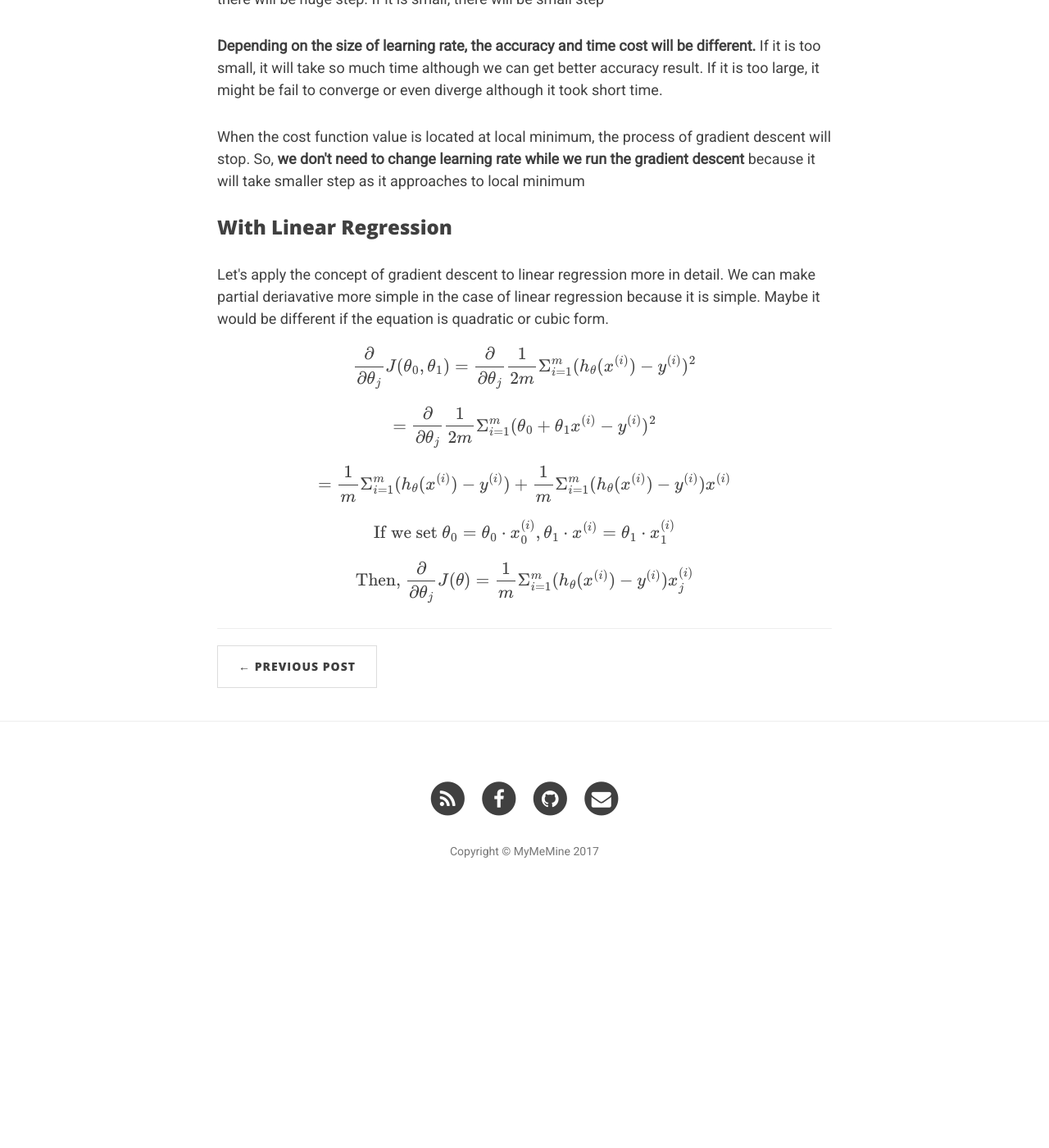
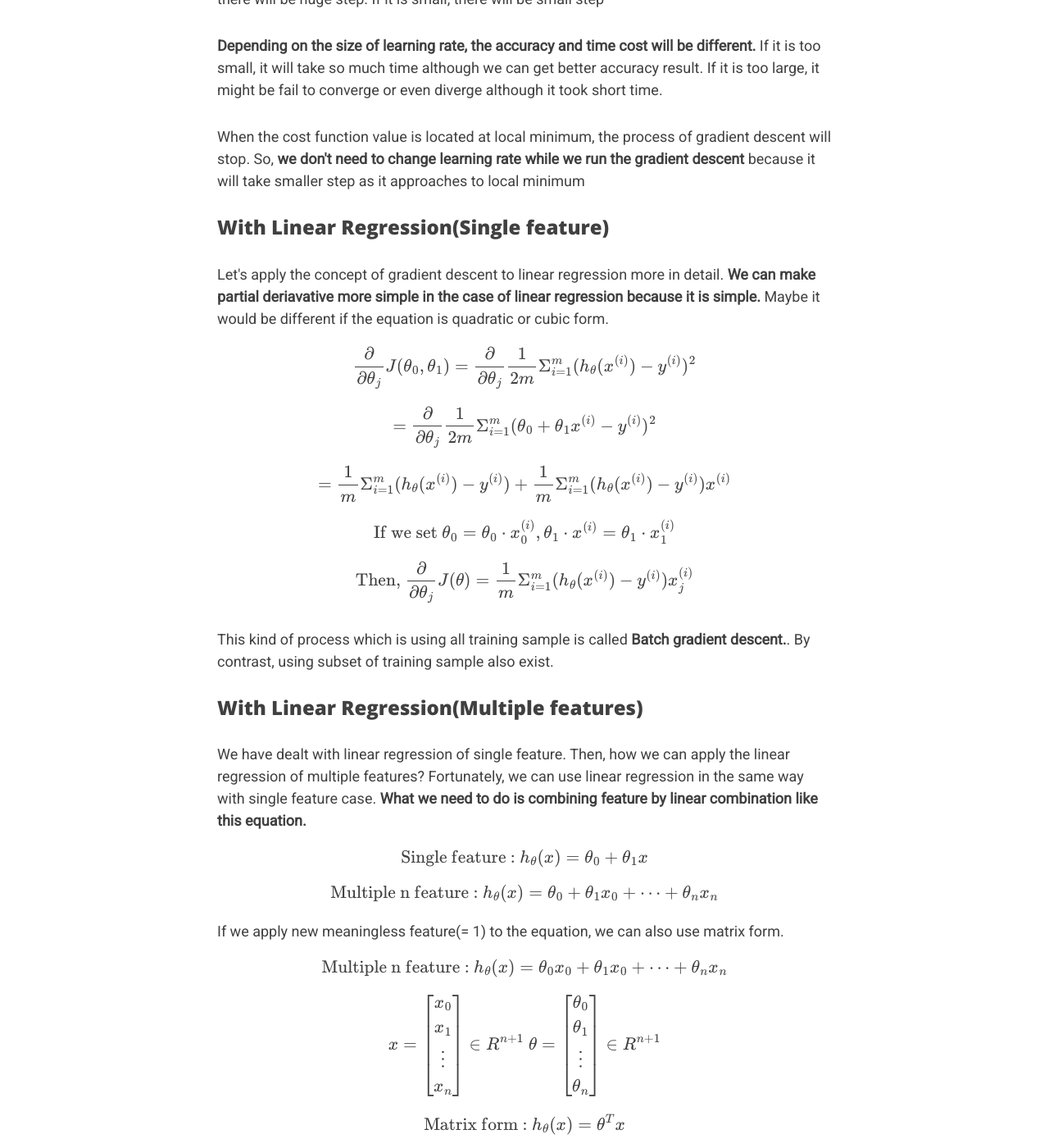
Before and after one commit to heiwais25/heiwais25.github.io, a Jekyll site: the page built from _posts/2017-09-15-gradient-descent.markdown, in a window 1280 px wide and 1400 px high, scrolled down 1093 px. Shown: the whole window at 82% size. Built offline with Jekyll 4.4.1, drawn with Linux system fonts in a browser that asks for light colours; nearby versions of some CDN libraries; some web fonts are replaced; formulas are drawn with MathJax 3; comment, search, counter and statistics services are not loaded; before the commit the page ends 2207 px from its top, so only the background shows below that; some of the changed text lies outside the part shown.

Commit message:
Add gradient descent and normal equation method

```diff
--- a/_posts/2017-09-15-gradient-descent.markdown
+++ b/_posts/2017-09-15-gradient-descent.markdown
@@ -21,12 +21,26 @@
 <p>
 	When the cost function value is located at local minimum, the process of gradient descent will stop. So, <b>we don't need to change learning rate while we run the gradient descent</b> because it will take smaller step as it approaches to local minimum
 </p>
-### With Linear Regression
+### With Linear Regression(Single feature)
 <p>
-    Let's apply the concept of gradient descent to linear regression more in detail. We can make partial deriavative more simple in the case of linear regression because it is simple. Maybe it would be different if the equation is quadratic or cubic form.
+    Let's apply the concept of gradient descent to linear regression more in detail. <b>We can make partial deriavative more simple in the case of linear regression because it is simple.</b> Maybe it would be different if the equation is quadratic or cubic form.
     $$\frac{\partial}{\partial \theta_j}J(\theta_0, \theta_1) =  \frac{\partial}{\partial \theta_j} \frac{1}{2m}\Sigma^m_{i=1}(h_\theta (x^{(i)})-y^{(i)})^2$$
     $$ = \frac{\partial}{\partial \theta_j}\frac{1}{2m}\Sigma^m_{i=1}(\theta_0+\theta_1 x^{(i)}-y^{(i)})^2$$
     $$= \frac{1}{m} \Sigma^m_{i=1}(h_\theta(x^{(i)})-y^{(i)})+\frac{1}{m}\Sigma^m_{i=1}(h_\theta(x^{(i)})-y^{(i)})x^{(i)}$$
     $$\text{If we set }\theta_0 = \theta_0 \cdot x^{(i)} _0, \theta_1 \cdot x^{(i)}= \theta_1 \cdot x^{(i)} _1$$
     $$\text{Then, }\frac{\partial}{\partial \theta_j}J(\theta) = \frac{1}{m}\Sigma^m_{i=1}(h_\theta(x^{(i)}) - y^{(i)}) x^{(i)} _j$$
 </p>
+<p>
+	This kind of process which is using all training sample is called <b>Batch gradient descent.</b>. By contrast, using subset of training sample also exist.
+</p>
+### With Linear Regression(Multiple features)
+<p>
+	We have dealt with linear regression of single feature. Then, how we can apply the linear regression of multiple features? Fortunately, we can use linear regression in the same way with single feature case. <b>What we need to do is combining feature by linear combination like this equation.</b>
+	$$\text{Single feature : }h_\theta(x) = \theta_0 + \theta_1 x$$
+	$$\text{Multiple n feature : }h_\theta(x) = \theta_0 + \theta_1 x_0 + \cdots + \theta_n x_n$$
+	If we apply new meaningless feature(= 1) to the equation, we can also use matrix form.
+	$$\text{Multiple n feature : }h_\theta(x) = \theta_0 x_0+ \theta_1 x_0 + \cdots + \theta_n x_n$$
+	$$x = \left\lbrack\matrix{ x_0 \cr x_1 \cr \vdots \cr x_n} \right\rbrack \in R^{n+1}\text{       }\theta = \left\lbrack\matrix{ \theta_0 \cr \theta_1 \cr \vdots \cr \theta_n} \right\rbrack \in R^{n+1}$$
+	$$\text{Matrix form : }h_\theta(x) = \theta^T x$$
+	As we can see, the equation becomes much simpler although we are using multiple features. <b>This kind of calculation using matrix form not only makes representation simpler but also calculation becomes faster in Octave or Matlab.</b>
+</p>
```
Also changed, not shown: other parts of _posts/2017-09-15-gradient-descent.markdown (+1 -1 lines), _posts/2017-09-18-gradient-descent-tips.markdown (added, +29 -0 lines), _posts/2017-09-18-normal-equation.markdown (added, +59 -0 lines).
